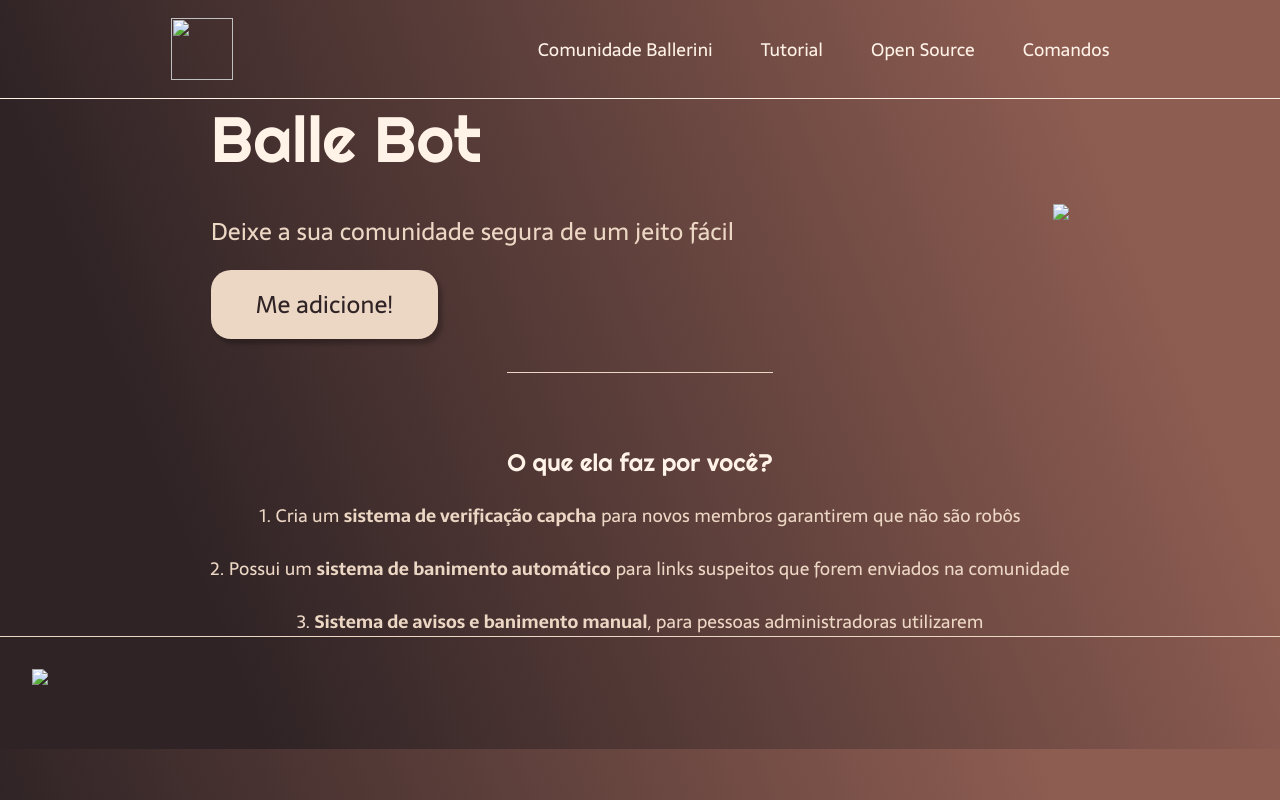
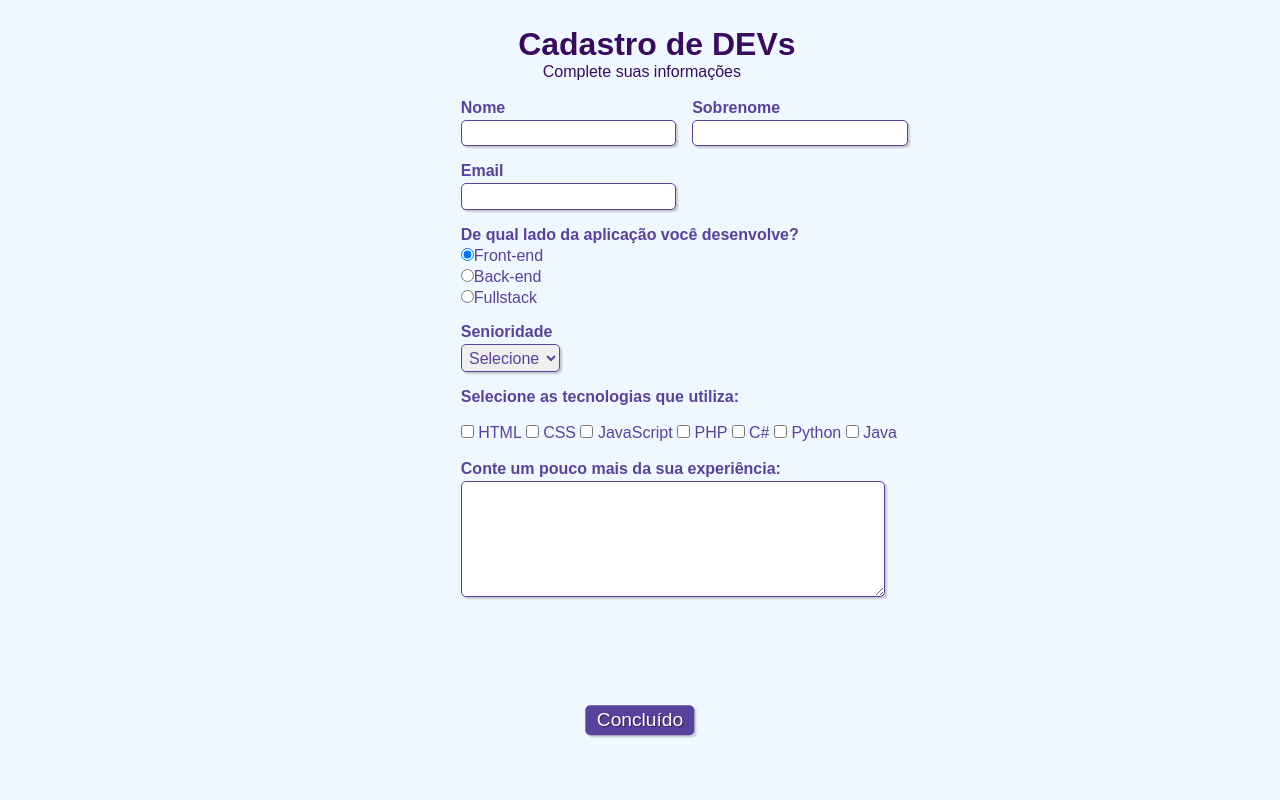
Before and after one commit to WendelBueno/Portfolio, a plain HTML site: page index.html in a window 1280 px wide. Drawn offline with Linux system fonts and the light colour scheme.

Commit message:
Projeto de um formulário
Esse projeto foi feito para praticar HTML e CSS

```diff
--- a/index.html
+++ b/index.html
@@ -1,42 +1,108 @@
-<!DOCTYPE html>
-<html lang="pt-br">
-<head>
-    <meta charset="UTF-8">
-    <meta http-equiv="X-UA-Compatible" content="IE=edge">
-    <meta name="viewport" content="width=device-width, initial-scale=1.0">
-    <link rel="stylesheet" href="style.css">
-    <title>Lading Page</title>
-</head>
-<body>
-    <header class="cabecalho">
-        <img class="cabecalho--imagem" src="imagens/logo 1.png">
-        <div class="cabecalho--menu">
-            <nav class="cabecalho--menu--lista">
-                <a class="cabecalho--menu--lista--links">Comunidade Ballerini</a>
-                <a class="cabecalho--menu--lista--links">Tutorial</a>
-                <a class="cabecalho--menu--lista--links">Open Source</a>
-                <a class="cabecalho--menu--lista--links">Comandos</a>
-            </nav>
+<!doctype html>
+<html>
+
+    <head>
+        <!-- Metadados -->
+        <meta charset="utf-8">
+        <meta name="viewport" content="width=device-width, initial-scale=1, shrink-to-fit=no">
+
+        <!-- CSS -->
+        <link rel="stylesheet" type="text/css" href="style.css" media="screen">
+
+        <!-- Título da página (aparece na aba) -->
+        <title>Cadastro</title>
+    </head>
+
+    <body>
+
+        <!-- Cabeçalho com título e subtítulo (ambos com css de id "titulo") -->
+        <div>
+            <h1 id="titulo">Cadastro de DEVs</h1>
+            <p id="subtitulo">Complete suas informações</p>
+            <br>
         </div>
-    </header>
-    <main class="conteudo">
-        <section class="conteudo--principal">
-            <div class="conteudo--principal--texto">
-                <h1 class="conteudo--principal--texto--titulo">Balle Bot</h1>
-                <h2 class="conteudo--principal--texto--paragrafo">Deixe a sua comunidade segura de um jeito fácil</h2>
-                <buttton class="conteudo--principal--texto--botao">Me adicione!</buttton>
+
+        <!-- Início do formulário -->
+        <form>
+
+            <fieldset class="grupo">
+                <!-- Campo do nome com legenda "nome" e css de classe "campo" -->
+                <div class="campo">
+                    <label for="nome"><strong>Nome</strong></label>
+                    <input type="text" name="nome" id="nome" required>
+                </div>
+
+                <!-- Campo do sobrenome com legenda "sobrenome" e css de classe "campo" -->
+                <div class="campo">
+                    <label for="sobrenome"><strong>Sobrenome</strong></label>
+                    <input type="text" name="sobrenome" id="sobrenome" required>
+                </div>
+            </fieldset>
+
+            <!-- Campo de email com-->
+            <div class="campo">
+                <label for="email"><strong>Email</strong></label>
+                <input type="email" name="email" id="email" required>
             </div>
-            <img  class="conteudo--principal--imagem" src="imagens/Group 4.png">
-        </section>
-        <section class="conteudo--secundario">
-            <h3 class="conteudo--secundario--subtitulo">O que ela faz por você?</h3>
-            <p class="conteudo--secundario--paragrafo">1. Cria um <strong>sistema de verificação capcha</strong> para novos membros garantirem que não são robôs</p>
-            <p class="conteudo--secundario--paragrafo">2. Possui um <strong>sistema de banimento automático</strong> para links suspeitos que forem enviados na comunidade</p>
-            <p class="conteudo--secundario--paragrafo">3. <strong>Sistema de avisos e banimento manual</strong>, para pessoas administradoras utilizarem</p>
-        </section>
-    </main>
-    <footer class="rodape">
-        <img class="rodape--imagem" src="imagens/BALLERINI.png">
-    </footer>
-</body>
+
+            <!-- Campo de desenvolvimento web com 3 opções de botões selecionáveis (radio button) e css de classe "campo" -->
+            <div class="campo">
+                <label><strong>De qual lado da aplicação você desenvolve?</strong></label>
+                <label>
+                    <input type="radio" name="devweb" value="frontend" checked>Front-end
+                </label>
+                <label>
+                    <input type="radio" name="devweb" value="backend">Back-end
+                </label>
+                <label>
+                    <input type="radio" name="devweb" value="fullstack">Fullstack
+                </label>
+            </div>
+
+            <!-- Campo de senioridade com 3 opções para escolha (select option) e css de classe "campo" -->
+            <div class="campo">
+                <label for="senioridade"><strong>Senioridade</strong></label>
+                <select id="senioridade" required>
+                  <option selected disabled value="">Selecione</option>
+                  <option>Júnior</option>
+                  <option>Pleno</option>
+                  <option>Sênior</option>
+                </select>
+            </div>
+
+            <fieldset class="grupo">
+                <!-- Campo de tecnologias para escolha de 1 ou mais opções para marcar (checkbox) e css de classe "campo" -->
+                <div id="check">
+                    <label><strong>Selecione as tecnologias que utiliza:</strong></label><br><br>
+                    <input type="checkbox" id="tecnologia1" name="tecnologia1" value="HTML">
+                    <label for="tecnologia1"> HTML</label>
+                    <input type="checkbox" id="tecnologia2" name="tecnologia2" value="CSS">
+                    <label for="tecnologia2"> CSS</label>
+                    <input type="checkbox" id="tecnologia3" name="tecnologia3" value="JavaScript">
+                    <label for="tecnologia3"> JavaScript</label>
+                    <input type="checkbox" id="tecnologia4" name="tecnologia4" value="PHP">
+                    <label for="tecnologia4"> PHP</label>
+                    <input type="checkbox" id="tecnologia5" name="tecnologia5" value="C#">
+                    <label for="tecnologia5"> C#</label>
+                    <input type="checkbox" id="tecnologia6" name="tecnologia6" value="Python">
+                    <label for="tecnologia6"> Python</label>
+                    <input type="checkbox" id="tecnologia7" name="tecnologia7" value="Java">
+                    <label for="tecnologia7"> Java</label>
+                </div>
+            </fieldset>
+
+            <!-- Caixa de texto -->
+            <div class="campo">
+                <br>
+                <label for="experiencia"><strong>Conte um pouco mais da sua experiência: </strong></label>
+                <textarea rows="6" style="width: 26em" id="experiencia" name="experiencia"></textarea>
+            </div>
+
+            <!-- Botão para enviar o formulário -->
+            <button class="botao" type="submit" onsubmit="">Concluído</button>
+
+        </form>
+
+    </body>
+
 </html>
--- a/style.css
+++ b/style.css
@@ -1,122 +1,122 @@
-@import url('https://fonts.googleapis.com/css2?family=Righteous&family=Sarala:wght@400;700&display=swap');
-
+/* Todos os elementos da página */
 * {
     margin: 0;
     padding: 0;
-    box-sizing: border-box;
-    text-decoration: none;
 }
 
-body {
-    font-size: 100%;
-    background: linear-gradient(68.15deg, #2F2325 16.62%, #8E5D52 85.61%);
+/* Elementos com o ID "titulo" */
+#titulo {
+    font-family: sans-serif;
+    color: #380B61;
+    margin-left: 7%;
 }
 
-.cabecalho--imagem {
-    width: 62px;
-    height: 62px;
+/* Elementos com o ID "subtitulo" */
+#subtitulo {
+    font-family: sans-serif;
+    color: #380B61;
+    margin-left: 10%;
 }
 
-.cabecalho {
-    display: flex;
-    justify-content: space-around;
-    align-items: center;
-    padding: 18px;
+#check{
+    display: inline-block;
 }
 
-.cabecalho--menu--lista {
-    display: flex;
-    gap: 48px;
+/* Elementos de tag <fieldset>*/
+fieldset {
+    border: 0;
 }
 
-.cabecalho--menu--lista--links {
-    text-decoration: none;
-    color: #FFF2E7;
-    font-family: 'Sarala', sans-serif;
-    font-weight: 400;
-    font-size: 18px;
+/* Elemento de tag <body> */
+body{
+    background-color: #F0F8FF;
+    font-family: sans-serif;
+    font-size: 1em;
+    color: #59429d;
+    margin-left: 36%;
+    margin-top: 2%;
+    justify-content: center;
 }
 
-.conteudo {
-    border-top: 0.4px solid #FFF2E7;
+/* Elementos de tags <body>, <input>, <Select>, <textarea> e <button> */
+input, select, textarea, button {
+    font-family: sans-serif;
+    font-size: 1em;
+    color: #59429d;
+    border-radius: 5px;
 }
 
-.conteudo--principal {
-    display: flex;
-    justify-content: space-around;
-    align-items: center;
-    margin: 0% 4%;
+/* Elementos de classe "grupo" nos estados das pseudoclasses "before" e "after" */
+.grupo:before, .grupo:after {
+    display: table;
 }
 
-.conteudo--principal--texto {
-    flex-direction: column;
+/* Elementos de classe "grupo" no estado da pseudoclasse "after" */
+.grupo:after {
+    clear: both;
 }
 
-.conteudo--principal--texto--titulo {
-    font-size: 64px;
-    font-family: 'Righteous', cursive;
-    font-weight: 400;
-    color: #FFF2E7;
-    margin-bottom: 34px;
+/* Elementos de classe "campo" */
+.campo {
+    margin-bottom: 1em;
 }
 
-.conteudo--principal--texto--paragrafo {
-    color: #ECD6C4;
-    font-size: 24px;
-    font-family: 'Sarala', sans-serif;
-    font-weight: 400;
-    margin-bottom: 34px;
+/* Elementos de classe "campo" de tag <label> */
+.campo label {
+    margin-bottom: 0.2em;
+    color: #59429d;
+    display: block;
 }
 
-.conteudo--principal--texto--botao:hover {
-    background-color: rgba(236, 214, 196, 0.53);
+/* Elementos de classe "campo" ou "grupo" de tag <fieldset> */
+fieldset.grupo .campo {
+    float:  left;
+    margin-right: 1em;
 }
 
-.conteudo--principal--texto--botao {
-    font-family: 'Sarala', sans-serif;
-    color: #2F2325;
-    width: 180px;
-    height: 60px;
-    font-size: 24px;
-    font-weight: 400;
-    background-color: #ECD6C4;
-    box-shadow: 4px 5px 4px rgba(0, 0, 0, 0.25);
-    border-radius: 20px;
-    padding: 15px 45px;
+/* Elementos de classe "campo" das tags <input> com atributo text e email, da tag <select> e da tag <textarea>*/
+.campo input[type="text"], .campo input[type="email"], .campo select, .campo textarea {
+    padding: 0.2em;
+    border: 1px solid #59429d;
+    box-shadow: 2px 2px 2px rgba(0,0,0,0.2);
+    display: block;
 }
 
-.conteudo--secundario {
-    display: flex;
-    flex-direction: column;
-    align-items: center;
-    gap: 24px;
-    margin-top: 48px;
+/* Elementos de classe "campo" de tag <select> e <option>*/
+.campo select option {
+    padding-right: 1em;
 }
 
-.conteudo--secundario--subtitulo {
-    border-top: 0.4px solid #ECD6C4;
-    padding-top: 74px;
-    color: #FFF2E7;
-    font-family: 'Righteous', cursive;
-    font-size: 24px;
-    font-weight: 400;
+/* Elemento de classe "campo" com tag <input>, <select> e <textarea> tocas com estado da pseudoclasse "focus"*/
+.campo input:focus, .campo select:focus, .campo textarea:focus {
+    background: #E0E0F8;
 }
 
-.conteudo--secundario--paragrafo {
-    font-family: 'Sarala', sans-serif;
-    font-size: 18px;
-    color: #ECD6C4;
-    font-weight: 300;
-
+/* Elemento de classe "botao" */
+.botao {
+    font-size: 1.2em;
+    background: #59429d;
+    border: 0;
+    margin-bottom: 1em;
+    color: #ffffff;
+    padding: 0.2em 0.6em;
+    box-shadow: 2px 2px 2px rgba(0,0,0,0.2);
+    text-shadow: 1px 1px 1px rgba(0,0,0,0.5);
+    position: absolute;
+    top: 90%;
+    left: 50%;
+    margin-right: -50%;
+    transform: translate(-50%, -50%)
 }
 
-.rodape {
-    padding: 32px;
-    border-top: 0.4px solid #ECD6C4;
+/* Elemento de classe "botao" com o estado da pseudoclasse "hover" */
+.botao:hover {
+    background: #CCBBFF;
+    box-shadow: inset 2px 2px 2px rgba(0,0,0,0.2);
+    text-shadow: none;
 }
 
-.rodape--imagem {
-    display: block;
-    height: 48px;
-    margin: 0 auto;
+/* Elementos de classe botão e de tag <select> */
+.botao, select{
+    cursor: pointer;
 }
```
